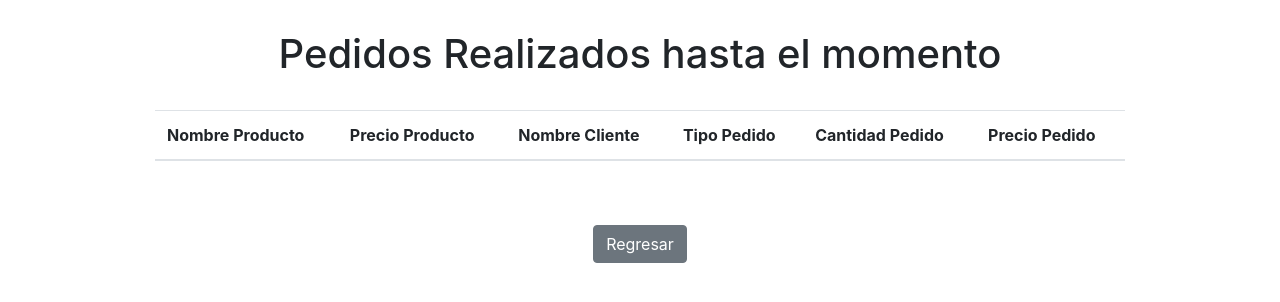
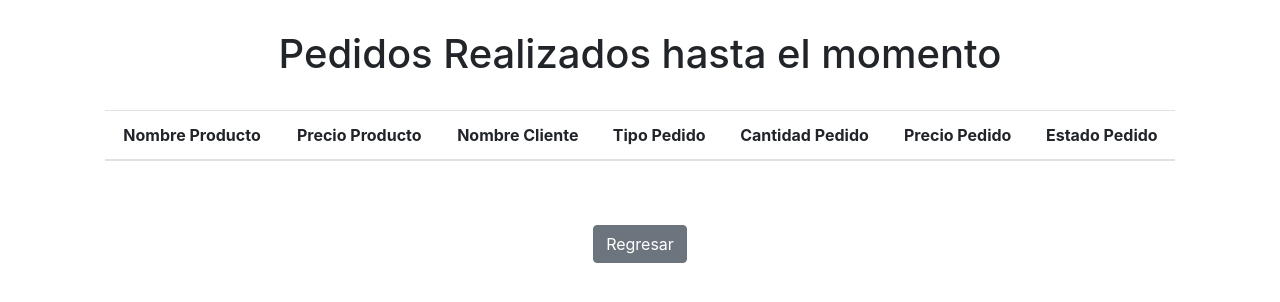
Before and after one commit to jorgeSalazar19/the_order, a Django app: page /productos/lista_pedidos in a window 1280 px wide. Shown: the part 56-358 px from the top of the page. Run offline with Django 3.2, Linux system fonts and the light colour scheme; data that the repository does not hold is empty; some libraries are stand-ins or nearby versions.

Commit message:
add changes

```diff
--- a/productos_app/models.py
+++ b/productos_app/models.py
@@ -16,6 +16,7 @@ class Pedido(models.Model):
 	observacion = models.CharField(max_length=200)
 	tipo = models.CharField(max_length=50)
 	precio = models.BigIntegerField(default=0)
+	estado_pedido = models.CharField(max_length=50, default=None)
 
 	def __str__(self):
 		return "Pedido: " + self.tipo
--- a/productos_app/views.py
+++ b/productos_app/views.py
@@ -43,7 +43,7 @@ def RealizarPedido(request, id_producto):
         tipo = request.POST.get('tipo')
         observaciones = request.POST.get('observaciones')
         nombre = request.POST.get('nombre_cliente')
-        pedido = Pedido(producto_id=id_producto,nombre_cliente=nombre, cantidad=cantidad , tipo=tipo, observacion=observaciones, precio=(int(producto.precio) * int(cantidad)))
+        pedido = Pedido(producto_id=id_producto,nombre_cliente=nombre, cantidad=cantidad , tipo=tipo, observacion=observaciones, precio=(int(producto.precio) * int(cantidad)) , estado_pedido='En espera')
         pedido.save()
         ctx = {
         'flag': flag_done,
--- a/templates/productos_app/pedidos.html
+++ b/templates/productos_app/pedidos.html
@@ -8,10 +8,10 @@
 
 
 	{% block contenido %}
-		<div class="container" style="width: 1000px" align="center">
+		<div class="container" style="width: 1100px" align="center">
 			<h1 align="center" style="padding-top: 30px">Pedidos Realizados hasta el momento</h1><br>
 			<table class="table" width="900px">
-			  <thead>
+			  <thead align="center">
 			    <tr>
 			      <th scope="col">Nombre Producto</th>
 			      <th scope="col">Precio Producto</th>
@@ -19,9 +19,10 @@
 			      <th scope="col">Tipo Pedido</th>
 			      <th scope="col">Cantidad Pedido</th>
 			      <th scope="col">Precio Pedido</th>
+			      <th scope="col">Estado Pedido</th>
 			    </tr>
 			  </thead>
-			  <tbody>
+			  <tbody align="center">
 			  {% for pedido in pedidos  %}
 			  	<tr>
 			      <td>{{pedido.producto.nombre}}</td>
@@ -30,6 +31,7 @@
 			      <td>{{pedido.tipo}}</td>
 			      <td>{{pedido.cantidad}}</td>
 			      <td>{{pedido.precio}}</td>
+			      <td>{{pedido.estado_pedido}}</td>
 			    </tr>
 			  {% endfor %}
 			  </tbody>
--- a/templates/productos_app/visualizar_productos.html
+++ b/templates/productos_app/visualizar_productos.html
@@ -14,7 +14,7 @@
 				{% for producto in productos  %}
 					<div class="row">
 						<div class="col">
-							<a title="imagen_link" href="{% url 'Productos:descripcion' producto.id %}"><img src="{{producto.imagen.url}}" alt="imagen_link"></a>
+							<a title="imagen_link" href="{% url 'Productos:descripcion' producto.id %}"><img src="{{producto.imagen.url}}" alt="imagen_link" width="200" height="150"></a>
 						</div>
 						<div class="col text-left">
 							<h5 class="lead">Nombre: {{producto.nombre}}</h5>
@@ -22,11 +22,11 @@
 							<h5 class="lead">Precio por unidad: {{producto.precio}}</h5><br>
 							<a href="{% url 'Productos:pedido' producto.id %}" class="btn btn-primary">Realizar Pedido</a>
 						</div>
-					</div><br><br>
+					</div><br><br><br>
 				{% endfor %}
 		{% else %}
 			<h4 class="lead">No tienes productos para mostrar</h4>
 		{%endif%}
 		<a href="/" class="btn btn-secondary">Regresar</a><br><br>
-		</div>
+		</div><br><br>
 	{% endblock contenido %}
```
Also changed, not shown: templates/productos_app/pedido.html (+4 -4 lines), media/productos/empanadas.jpg (added), media/productos/hamburguesa.png (added), media/productos/perro.jpg (added), productos_app/migrations/0006_pedido_estado_pedido.py (added).
